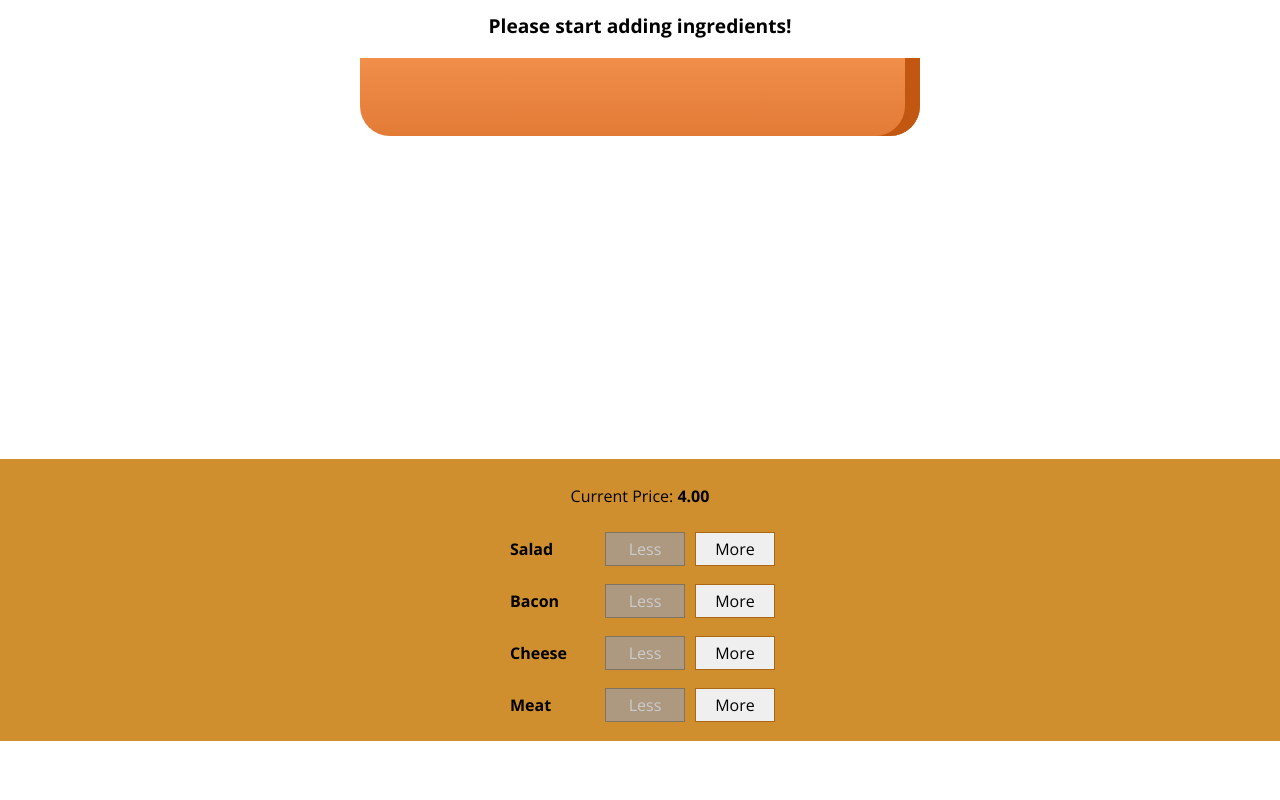
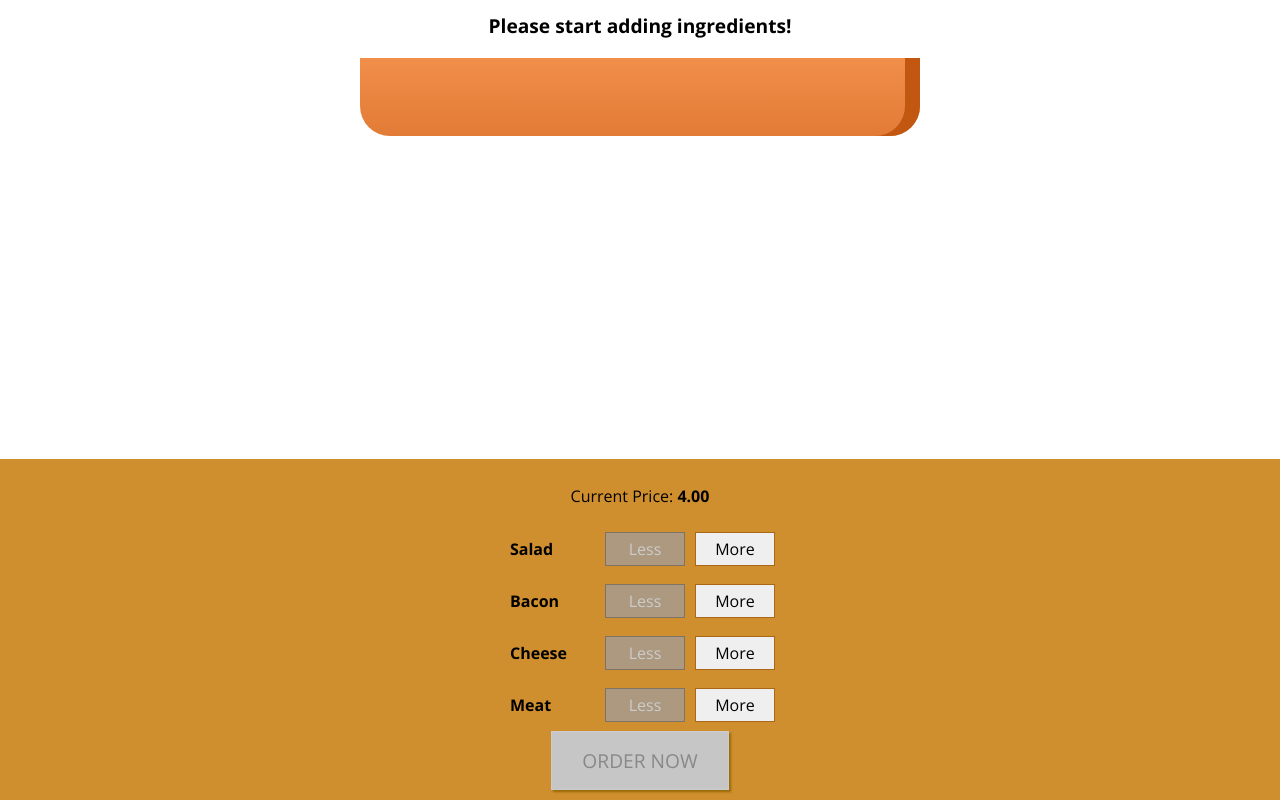
Before and after one commit to tomikonio/burger-shop, a React (Create React App) app: page / in a window 1280 px wide. Shown: the part 179-979 px from the top of the page. Before the commit the page ends 920 px from the top, so only its background shows below. Built offline with nearby package versions, Linux system fonts and the light colour scheme.

Commit message:
Add order button

```diff
--- a/src/components/Burger/BuildControls/BuildControls.js
+++ b/src/components/Burger/BuildControls/BuildControls.js
@@ -24,6 +24,9 @@ const BuildControls = props => (
         disabled={props.disabled[control.type]}
       />
     ))}
+    <button disabled={!props.purchaseable} className={classes.OrderButton}>
+      ORDER NOW
+    </button>
   </div>
 );
 
--- a/src/components/Burger/BuildControls/BuildControls.module.css
+++ b/src/components/Burger/BuildControls/BuildControls.module.css
@@ -8,3 +8,45 @@
   margin: auto;
   padding: 10px 0;
 }
+
+.OrderButton {
+  background-color: #dad735;
+  outline: none;
+  cursor: pointer;
+  border: 1px solid #966909;
+  color: #966909;
+  font-family: inherit;
+  font-size: 1.2em;
+  padding: 15px 30px;
+  box-shadow: 2px 2px 2px #966909;
+}
+
+.OrderButton:hover,
+.OrderButton:active {
+  background-color: #a0db41;
+  border: 1px solid #966909;
+  color: #966909;
+}
+
+.OrderButton:disabled {
+  background-color: #c7c6c6;
+  cursor: not-allowed;
+  border: 1px solid #ccc;
+  color: #888888;
+}
+
+.OrderButton:not(:disabled) {
+  animation: enable 0.3s linear;
+}
+
+@keyframes enable {
+  0% {
+    transform: scale(1);
+  }
+  60% {
+    transform: scale(1.1);
+  }
+  100% {
+    transform: scale(1);
+  }
+}
--- a/src/containers/BurgerBuilder/BurgerBuilder.js
+++ b/src/containers/BurgerBuilder/BurgerBuilder.js
@@ -18,8 +18,20 @@ class BurgerBuilder extends Component {
       cheese: 0,
       meat: 0
     },
-    totalPrice: 4
+    totalPrice: 4,
+    purchaseable: false
   };
+
+  updatePurchaseState() {
+    const ingredients = {
+      ...this.state.ingredients
+    };
+    const sum = Object.values(ingredients).reduce((arr, el) => {
+      return arr + el;
+    }, 0);
+
+    this.setState({ purchaseable: sum > 0 });
+  }
 
   addIngredientHandler = type => {
     const oldCount = this.state.ingredients[type];
@@ -30,7 +42,10 @@ class BurgerBuilder extends Component {
     updatedIngredients[type] = updatedCount;
     const newPrice = INGREDIENT_PRICES[type] + this.state.totalPrice;
 
-    this.setState({ totalPrice: newPrice, ingredients: updatedIngredients });
+    this.setState(
+      { totalPrice: newPrice, ingredients: updatedIngredients },
+      this.updatePurchaseState
+    );
   };
 
   reomveIngredientHandler = type => {
@@ -45,7 +60,10 @@ class BurgerBuilder extends Component {
     updatedIngredients[type] = updatedCount;
     const newPrice = this.state.totalPrice - INGREDIENT_PRICES[type];
 
-    this.setState({ totalPrice: newPrice, ingredients: updatedIngredients });
+    this.setState(
+      { totalPrice: newPrice, ingredients: updatedIngredients },
+      this.updatePurchaseState
+    );
   };
 
   render() {
@@ -65,6 +83,7 @@ class BurgerBuilder extends Component {
           ingredientRemoved={this.reomveIngredientHandler}
           disabled={disabledInfo}
           price={this.state.totalPrice}
+          purchaseable={this.state.purchaseable}
         />
       </Fragment>
     );
```
